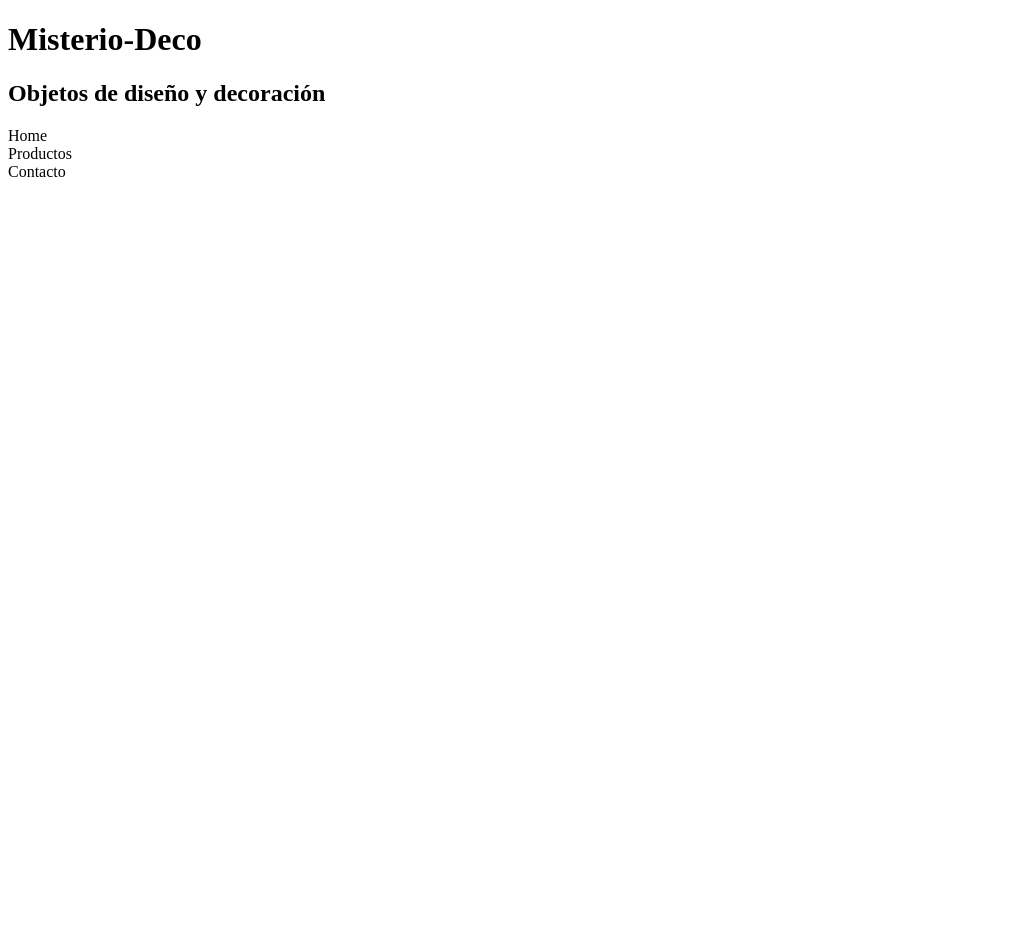
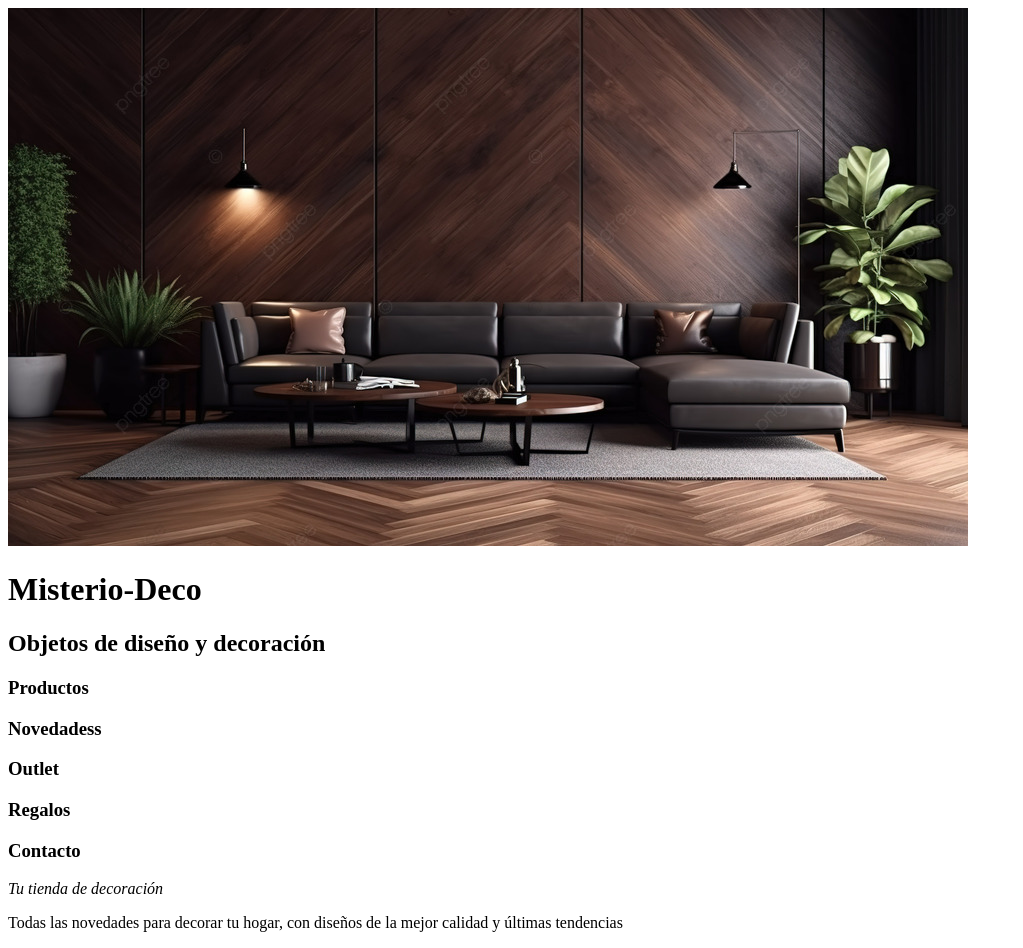
Before and after one commit to Artikaup/misterio-deco, a plain HTML site: page index.html in a window 1280 px wide. Shown: the whole page, without its empty margins (0-1023 px from the left). Before the commit the page ends 800 px from the top, so only its background shows below. Drawn offline with Linux system fonts and the light colour scheme.

Commit message:
Version inicial de pagina web, se agrega carpeta images

```diff
--- a/index.html
+++ b/index.html
@@ -11,6 +11,7 @@
 </head>
 <body>
     <header>
+        <img src="images/banner-home.jpg">
        <H1> Misterio-Deco</H1>
        <H2> Objetos de diseño y decoración</H2>
     </header>
@@ -19,14 +20,22 @@
     </nav>
  <main>
     <section>
-        Home
+        <h3> Productos</h3>
     </section>
     <section>
-        Productos
+        <h3>Novedadess</h3>
     </section>
     <section>
-        Contacto
+        <h3>Outlet</h3>
     </section>
+    <section>
+        <h3> Regalos</h3>
+    </section>
+    <section>
+        <h3> Contacto</h3>
+    </section>
+    <p><em>Tu tienda de decoración</em></p>
+    <P>Todas las novedades para decorar tu hogar, con diseños de la mejor calidad y últimas tendencias</P>
 </main>
 </body>
 </html>
```
Also changed, not shown: images/banner-home.jpg (added), images/cenicero negro.jpg (added), images/cuadro fotografia x 3.webp (added), images/flores relieve.jpg (added), images/img1.jpg (added), images/img2.jpg (added), images/img3.jpg (added), images/img4.jpg (added), images/macetas.jpg (added), images/velas.jpg (added), 1 other file.
